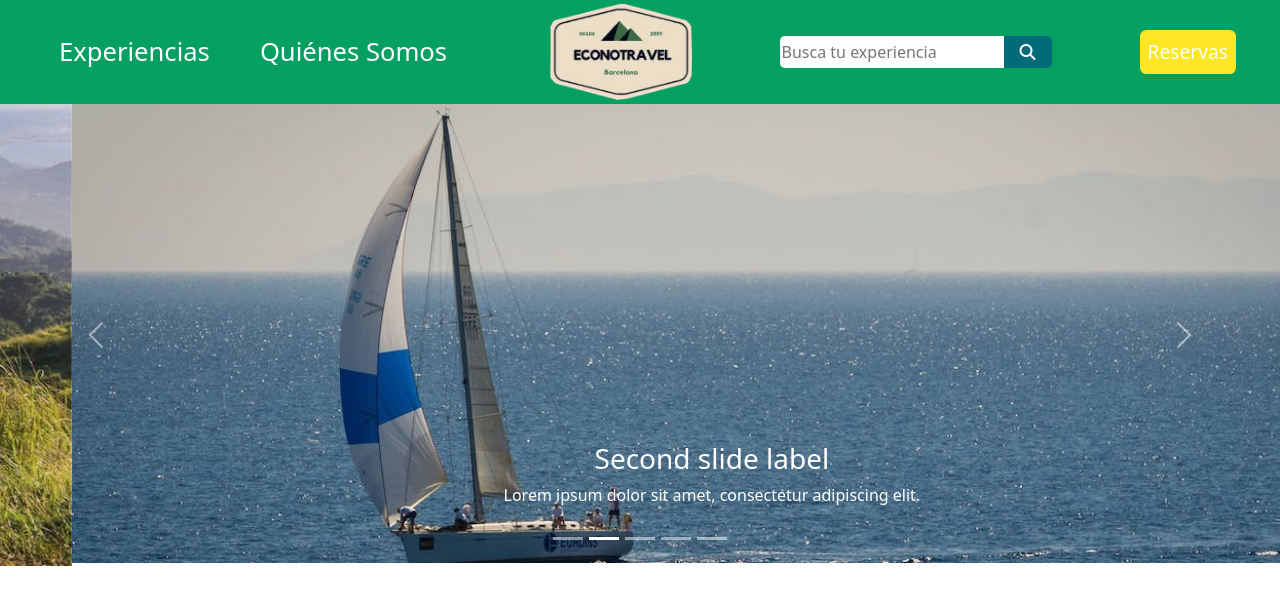
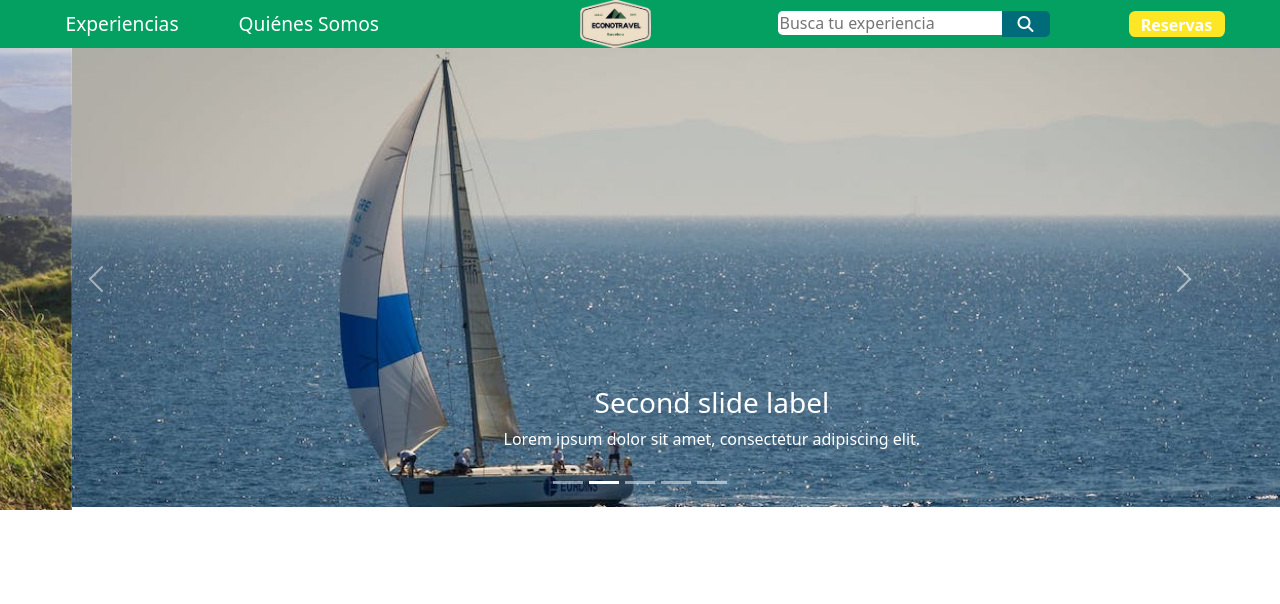
Before and after one commit to yassscoder/Econotravel-app-starter-6, a React app in the folder web-client/: page / in a window 1280 px wide. Shown: the top 604 px of the page. Built offline with nearby package versions, Linux system fonts and the light colour scheme.

Commit message:
cambios nav

```diff
--- a/web-client/src/scss/main.scss
+++ b/web-client/src/scss/main.scss
@@ -8,44 +8,50 @@ body{
   display:flex;
   align-items: center;
   justify-content: space-around;
-  height:6.5rem;
+  height:3rem;
   width:100%;
   background-color: #03A062;
 }
 .containerExpWho {
   display: flex;
- gap: 20px;
+  justify-content: center;
 }
 
 .containerSearchBar {
   display: flex;
-
-
 }
 .exp-who {
   text-decoration: none;
-  padding: 15px;
+  padding: 10px;
   color:white;
-  font-size: 1.6rem;
+  font-size: 1.2rem;
+  margin-right: 2.5rem;
 }
 .navigationBar input {
-  height: 2rem;
+  height: 1.5rem;
   width:14rem;
   border:none;
   border-top-left-radius: 0.3rem;
-  border-bottom-left-radius:0.3rem ;
+  border-bottom-left-radius:0.3rem;
+  margin-left: 1rem;
 }
 .btn-reservas {
   background-color: #FDE724;
-  padding: 0.5rem;
+  height: 1.6rem;
+  width: 6rem;
   color: white;
+  text-align: center;
+  font-weight: bold;
   border-radius: 0.4rem;
   text-decoration: none;
-  font-size: 1.2rem;
+  font-size: 1rem;
+  padding: 0.1rem;
+  margin-left: -2rem;
 }
 
 .logo-eco{
-  height: 6rem;
+  height: 3rem;
+  margin-left: 2.5rem;
 }
 .lupa {
   height: 30px;
@@ -62,6 +68,7 @@ body{
   width: 3rem;
   border-bottom-right-radius: 0.3rem;
   border-top-right-radius: 0.3rem;
+
 }
 /*experiencias*/
 
```
